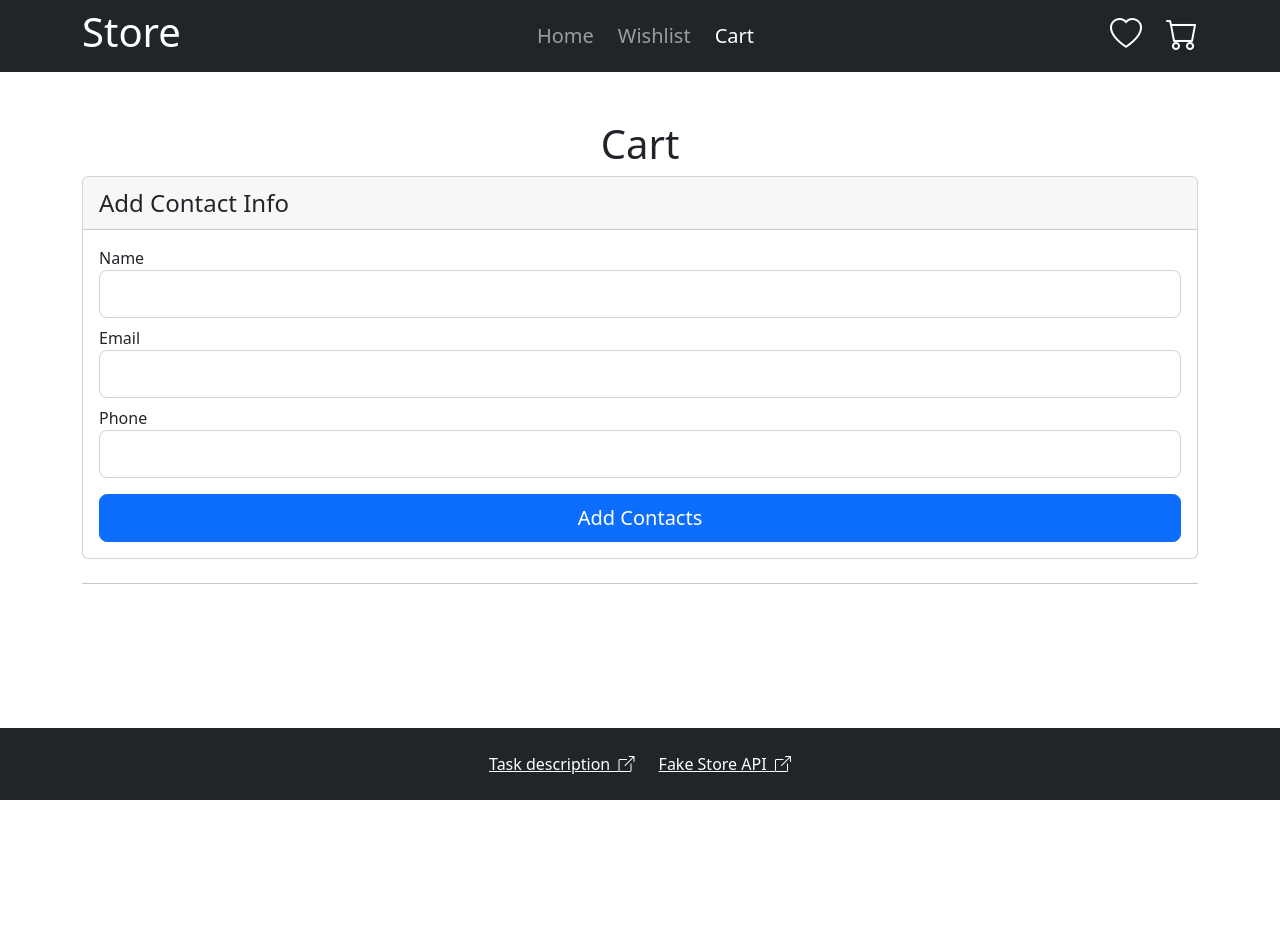
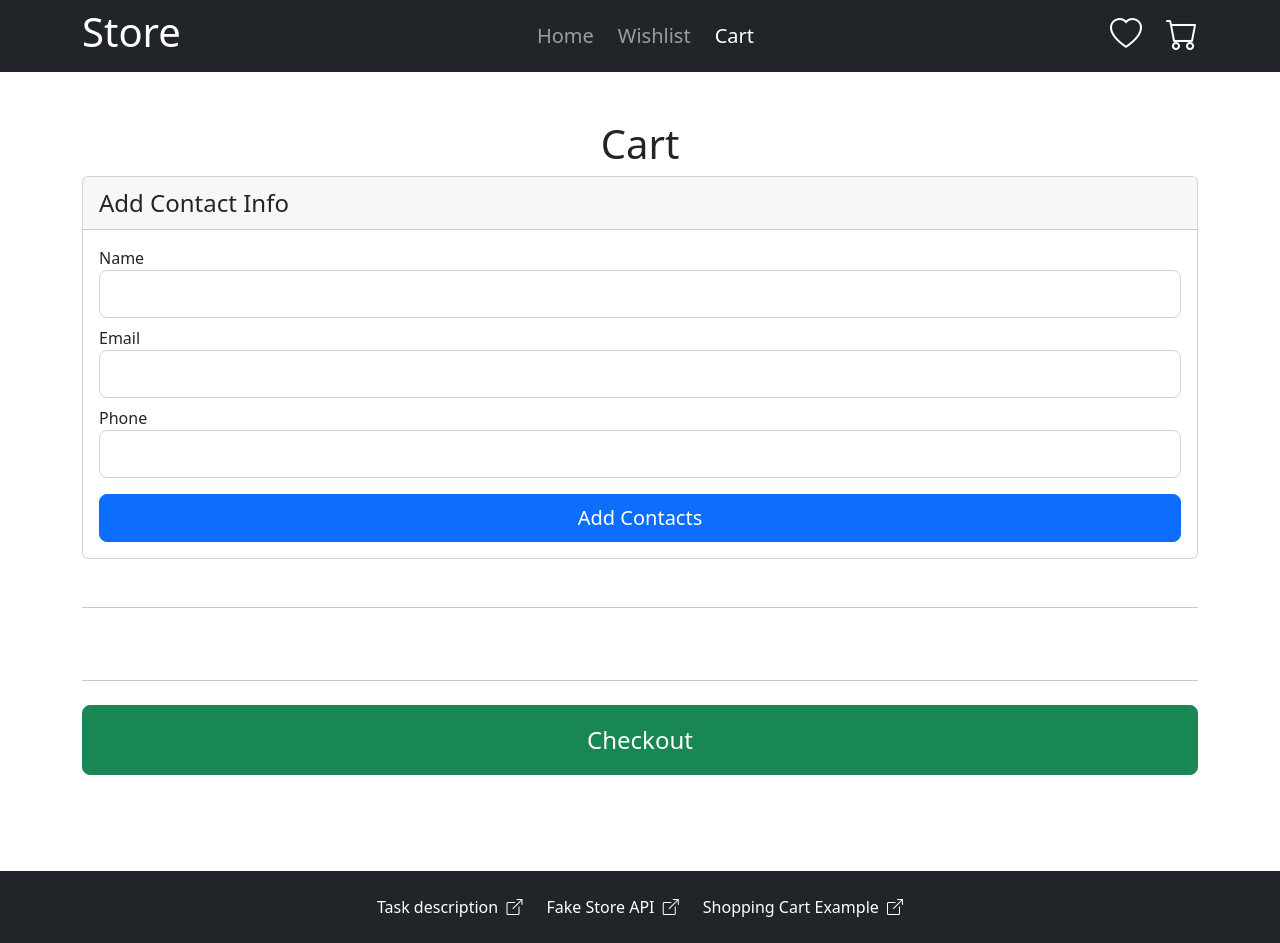
Before and after one commit to aj-ua/react-store, a React (Create React App) app: page /cart in a window 1280 px wide. Before the commit the page ends 800 px from the top, so only its background shows below. Built offline with nearby package versions, Linux system fonts and the light colour scheme; the HTML template or start-up script is replaced by a standard one.

Commit message:
getData() as store.dispatch()

```diff
--- a/src/App.js
+++ b/src/App.js
@@ -2,6 +2,7 @@ import { BrowserRouter, Routes, Route } from 'react-router-dom'
 
 import { Provider } from 'react-redux'
 import store from './store'
+import { getData } from './actions'
 
 import Header from './components/Header'
 import Footer from './components/Footer'
@@ -16,6 +17,8 @@ import 'bootstrap-icons/font/bootstrap-icons.css'
 import './App.scss'
 
 function App() {
+    // load all products, wishlist and cart values
+    store.dispatch(getData())
 
     return (
         <Provider store={store}>
--- a/src/actions/productActions.js
+++ b/src/actions/index.js
@@ -1,4 +1,5 @@
-import { GET_DATA, HANDLE_CART, HANDLE_WISHLIST, HANDLE_CONTACTS } from './types'
+// import { GET_DATA, HANDLE_CART, HANDLE_WISHLIST, ADD_CONTACTS, HANDLE_CHECKOUT } from './types'
+import * as types from './types'
 import axios from 'axios'
 
 export const getData = () => async dispatch => {
@@ -33,7 +34,7 @@ export const getData = () => async dispatch => {
         });
 
     dispatch({
-        type: GET_DATA,
+        type: types.GET_DATA,
         payload: {
             products: products,
             cart: cart,
@@ -45,7 +46,7 @@ export const getData = () => async dispatch => {
 export const handleCart = (cart) => {
     localStorage.setItem('cart', JSON.stringify(cart))
     return {
-        type: HANDLE_CART,
+        type: types.HANDLE_CART,
         payload: cart
     }
 }
@@ -53,14 +54,24 @@ export const handleCart = (cart) => {
 export const handleWishlist = (wishlist) => {
     localStorage.setItem('wishlist', JSON.stringify(wishlist))
     return {
-        type: HANDLE_WISHLIST,
+        type: types.HANDLE_WISHLIST,
         payload: wishlist
     }
 }
 
-export const handleContacts = (contacts) => {
+export const addContacts = (contacts) => {
+    console.log('ADD_CONTACTS', contacts);
     return {
-        type: HANDLE_CONTACTS,
+        type: types.ADD_CONTACTS,
         payload: contacts
     }
 }
+
+export const handleCheckout = (data) => {
+    console.log('action HANDLE_CHECKOUT', data);
+
+    return {
+        type: types.HANDLE_CHECKOUT,
+        payload: data
+    }
+}
--- a/src/actions/types.js
+++ b/src/actions/types.js
@@ -1,4 +1,5 @@
 export const GET_DATA = 'GET_DATA'
 export const HANDLE_CART = 'HANDLE_CART'
 export const HANDLE_WISHLIST = 'HANDLE_WISHLIST'
-export const HANDLE_CONTACTS = 'HANDLE_CONTACTS'
+export const ADD_CONTACTS = 'ADD_CONTACTS'
+export const HANDLE_CHECKOUT = 'HANDLE_CHECKOUT'
--- a/src/components/AddContacts.js
+++ b/src/components/AddContacts.js
@@ -1,5 +1,7 @@
 import React from 'react'
-import { handleContacts } from '../actions/productActions'
+import PropTypes from 'prop-types'
+import { connect } from 'react-redux'
+import { addContacts } from '../actions'
 import classnames from 'classnames'
 import { Formik, Form, Field, ErrorMessage } from "formik"
 import * as Yup from "yup"
@@ -18,8 +20,8 @@ const AddContacts = () => {
             initialValues={{ name: "", email: "", phone: "" }}
             validationSchema={signInSchema}
             onSubmit={(values, actions) => {
-                console.log(values);
-                handleContacts(values)
+                console.log(values)
+                addContacts(values)
                 actions.resetForm()
             }}
         >
@@ -70,7 +72,6 @@ const AddContacts = () => {
                                 </Form>
                             </div>
                         </div>
-                        <hr className='my-4' />
                     </>
                 )
             }}
@@ -78,4 +79,7 @@ const AddContacts = () => {
     )
 }
 
-export default AddContacts
+const mapStateToProps = (state) => ({
+    contacts: state.product.contacts
+})
+export default connect(mapStateToProps, null)(AddContacts)
--- a/src/components/Footer.js
+++ b/src/components/Footer.js
@@ -4,8 +4,10 @@ const Footer = props => {
     return (
         <div className="footer py-4 bg-dark text-white mt-5">
             <div className="container d-flex justify-content-center gap-4">
-                <a className='text-white' href="https://gitlab.com/dan-it/groups/pe-14-online/-/tree/main/react/homework/homework2/" target="_blank" rel="noreferrer">Task description &nbsp;<i className="bi bi-box-arrow-up-right"></i></a>
-                <a className='text-white' href="https://fakestoreapi.com/" target="_blank" rel="noreferrer">Fake Store API &nbsp;<i className="bi bi-box-arrow-up-right"></i></a>
+                <a className='text-white nav-link' href="https://gitlab.com/dan-it/groups/pe-14-online/-/tree/main/react/homework/homework2/" target="_blank" rel="noreferrer">Task description &nbsp;<i className="bi bi-box-arrow-up-right"></i></a>
+                <a className='text-white nav-link' href="https://fakestoreapi.com/" target="_blank" rel="noreferrer">Fake Store API &nbsp;<i className="bi bi-box-arrow-up-right"></i></a>
+                <a className='text-white nav-link' href="https://codesandbox.io/s/github/reduxjs/redux/tree/master/examples/shopping-cart" target="_blank" rel="noreferrer">Shopping Cart Example &nbsp;<i className="bi bi-box-arrow-up-right"></i></a>
+
             </div>
         </div>
     )
--- a/src/components/Header.js
+++ b/src/components/Header.js
@@ -1,15 +1,9 @@
-import React, { useEffect } from 'react'
+import React from 'react'
 import { NavLink } from 'react-router-dom'
 import PropTypes from 'prop-types'
 import { connect } from 'react-redux'
-import { getData } from '../actions/productActions'
 
-const Header = ({ wishlist, cart, getData }) => {
-    useEffect(() => {
-        // executed only once
-        getData()
-    }, [])
-
+const Header = ({ wishlist, cart }) => {
     return (
         <header className="navbar navbar-dark navbar-expand-lg bg-dark text-white">
             <div className="container d-flex justify-content-between">
@@ -37,7 +31,6 @@ const Header = ({ wishlist, cart, getData }) => {
 Header.propTypes = {
     cart: PropTypes.array.isRequired,
     wishlist: PropTypes.array.isRequired,
-    getData: PropTypes.func.isRequired
 }
 
 const mapStateToProps = (state) => ({
@@ -46,4 +39,4 @@ const mapStateToProps = (state) => ({
     wishlist: state.product.wishlist
 })
 
-export default connect(mapStateToProps, { getData })(Header)
+export default connect(mapStateToProps, null)(Header)
--- a/src/components/Product.js
+++ b/src/components/Product.js
@@ -3,7 +3,7 @@ import Modal from './Modal'
 import { useLocation } from 'react-router-dom';
 import PropTypes from 'prop-types'
 import { connect } from 'react-redux'
-import { handleCart, handleWishlist } from '../actions/productActions'
+import { handleCart, handleWishlist } from '../actions'
 
 const Product = (props) => {
     let { wishlist, handleWishlist, cart, handleCart } = props;
@@ -11,9 +11,10 @@ const Product = (props) => {
 
     const [addedWishlist, setAddedWishlist] = useState(false)
     const [addedCart, setAddedCart] = useState(false)
-    const [isOpen, setisOpen] = useState(false)
+    const [isOpen, setIsOpen] = useState(false)
 
     const pageSlug = useLocation().pathname;
+    const isPageCart = pageSlug.includes('cart')
 
     useEffect(() => {
         if (inWishlist) {
@@ -85,7 +86,7 @@ const Product = (props) => {
 
     const toggleModal = (e) => {
         e.preventDefault()
-        setisOpen(prevToggle => !prevToggle)
+        setIsOpen(prevToggle => !prevToggle)
     }
 
 
@@ -99,10 +100,10 @@ const Product = (props) => {
             </div>
             <div className="card-body d-flex flex-column">
                 <h4 className="card-title">{'(#' + id + ') ' + title}</h4>
-                <p className="card-text" style={{ height: '100px', overflow: 'hidden' }}>{description}</p>
+                {isPageCart ? null : <p className="card-text" style={{ height: '100px', overflow: 'hidden' }}>{description}</p>}
                 <h3 className='mt-auto mb-3'><strong>${price}</strong></h3>
 
-                {pageSlug.includes('cart') ? (
+                {isPageCart ? (
                     <>
                         <a href="/#" className="btn btn-lg btn-danger" onClick={(e) => toggleModal(e)}>Remove from cart</a>
                         <Modal title={'Add Product #' + id} closeButton={false} isOpen={isOpen} actions={[
--- a/src/pages/Cart.js
+++ b/src/pages/Cart.js
@@ -1,24 +1,39 @@
 import React from 'react'
+import PropTypes from 'prop-types'
+import { connect } from 'react-redux'
 import Product from '../components/Product'
 import AddContacts from '../components/AddContacts'
-import PropTypes from 'prop-types'
-import { connect } from 'react-redux'
+import { handleCheckout } from '../actions'
 
-const Cart = ({ products, cart }) => {
+const Cart = ({ products, cart, contacts }) => {
+    const hasProducts = products.length > 0
+
+    const doCheckout = (e) => {
+        e.preventDefault()
+        handleCheckout({ cart: cart, contacts: contacts })
+    }
+
     return (
         <>
             <h1>Cart</h1>
             <AddContacts />
+            <hr className="my-5" />
+            {!hasProducts && (
+                <div className="alert alert-info fs-5 my-3">Please add products to cart!</div>
+            )}
             <div className='row'>
                 {products.map(product => {
                     return (
                         cart.includes(product.id) ?
-                            (<div className='col-md-6 col-lg-4 col-xl-3 mb-4' key={product.id}>
+                            (<div className="col-md-6 col-lg-4 col-xl-3 mb-4" key={product.id}>
                                 <Product product={product} />
                             </div>) : null
                     )
                 })}
             </div>
+            <hr className="my-4" />
+            {hasProducts && <button type="button" className="btn btn-success btn-lg py-3 fs-4 w-100" onClick={doCheckout}>Checkout</button>}
+
         </>
     )
 }
@@ -26,11 +41,13 @@ const Cart = ({ products, cart }) => {
 Cart.propTypes = {
     products: PropTypes.array.isRequired,
     cart: PropTypes.array.isRequired,
+    contacts: PropTypes.object.isRequired
 }
 
 const mapStateToProps = (state) => ({
     products: state.product.products,
-    cart: state.product.cart
+    cart: state.product.cart,
+    contacts: state.product.contacts
 })
 
 export default connect(mapStateToProps, null)(Cart)
--- a/src/reducers/productReducer.js
+++ b/src/reducers/productReducer.js
@@ -1,4 +1,4 @@
-import { GET_DATA, HANDLE_CART, HANDLE_WISHLIST, HANDLE_CONTACTS } from '../actions/types'
+import { GET_DATA, HANDLE_CART, HANDLE_WISHLIST, ADD_CONTACTS, HANDLE_CHECKOUT } from '../actions/types'
 
 const initialState = {
     products: [],
@@ -10,6 +10,7 @@ const initialState = {
 export default function (state = initialState, action) {
     switch (action.type) {
         case GET_DATA:
+            console.log('reducer GET_DATA');
             return {
                 ...state,
                 products: action.payload.products,
@@ -18,21 +19,30 @@ export default function (state = initialState, action) {
             }
 
         case HANDLE_CART:
+            console.log('reducer HANDLE_CART');
             return {
                 ...state,
                 cart: action.payload
             }
 
         case HANDLE_WISHLIST:
+            console.log('reducer HANDLE_WISHLIST');
             return {
                 ...state,
                 wishlist: action.payload
             }
 
-        case HANDLE_CONTACTS:
+        case ADD_CONTACTS:
+            console.log('reducer ADD_CONTACTS');
             return {
                 ...state,
                 contacts: action.payload
+            }
+
+        case HANDLE_CHECKOUT:
+            console.log('reducer HANDLE_CHECKOUT');
+            return {
+                ...state
             }
 
         default:
```
